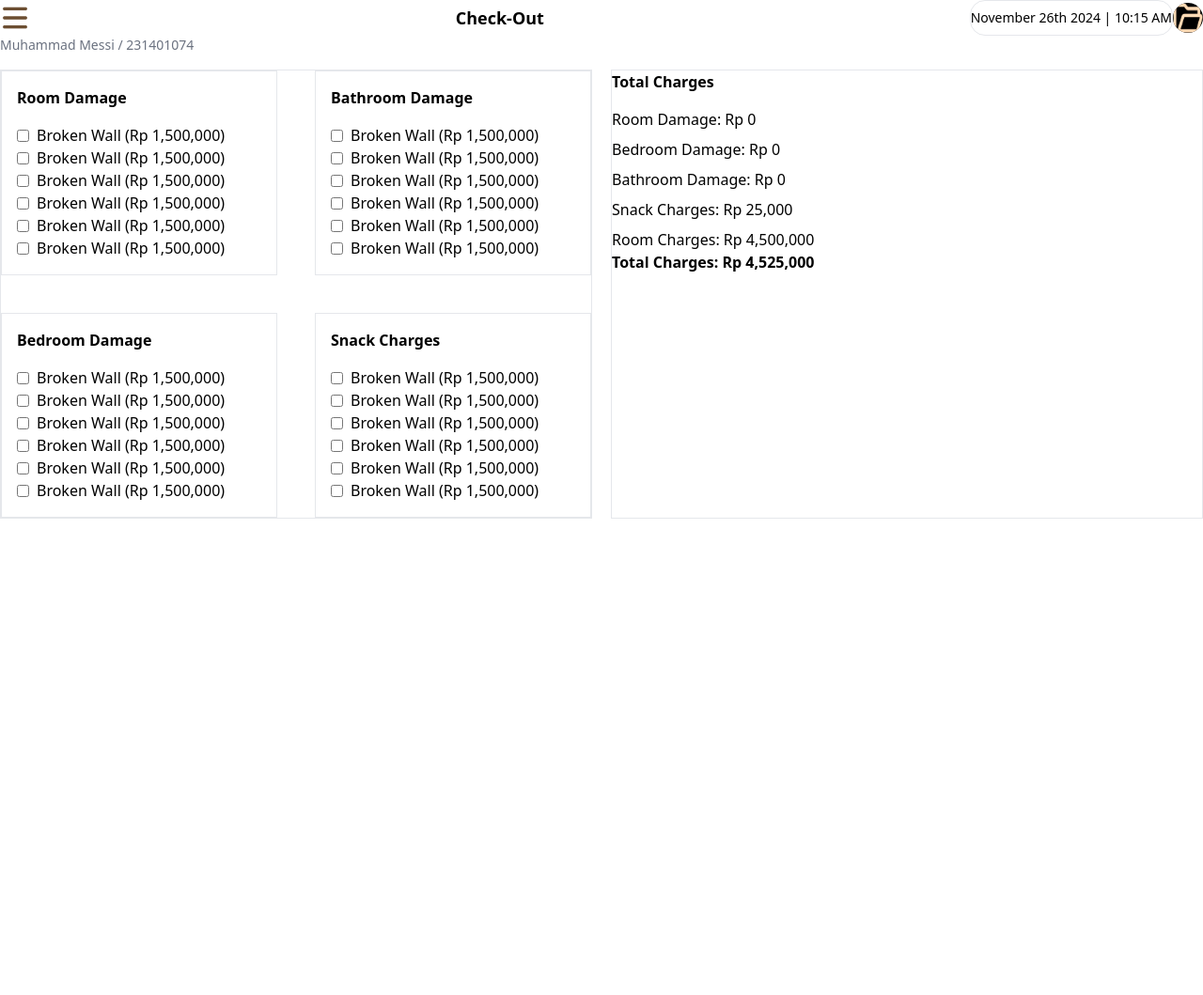
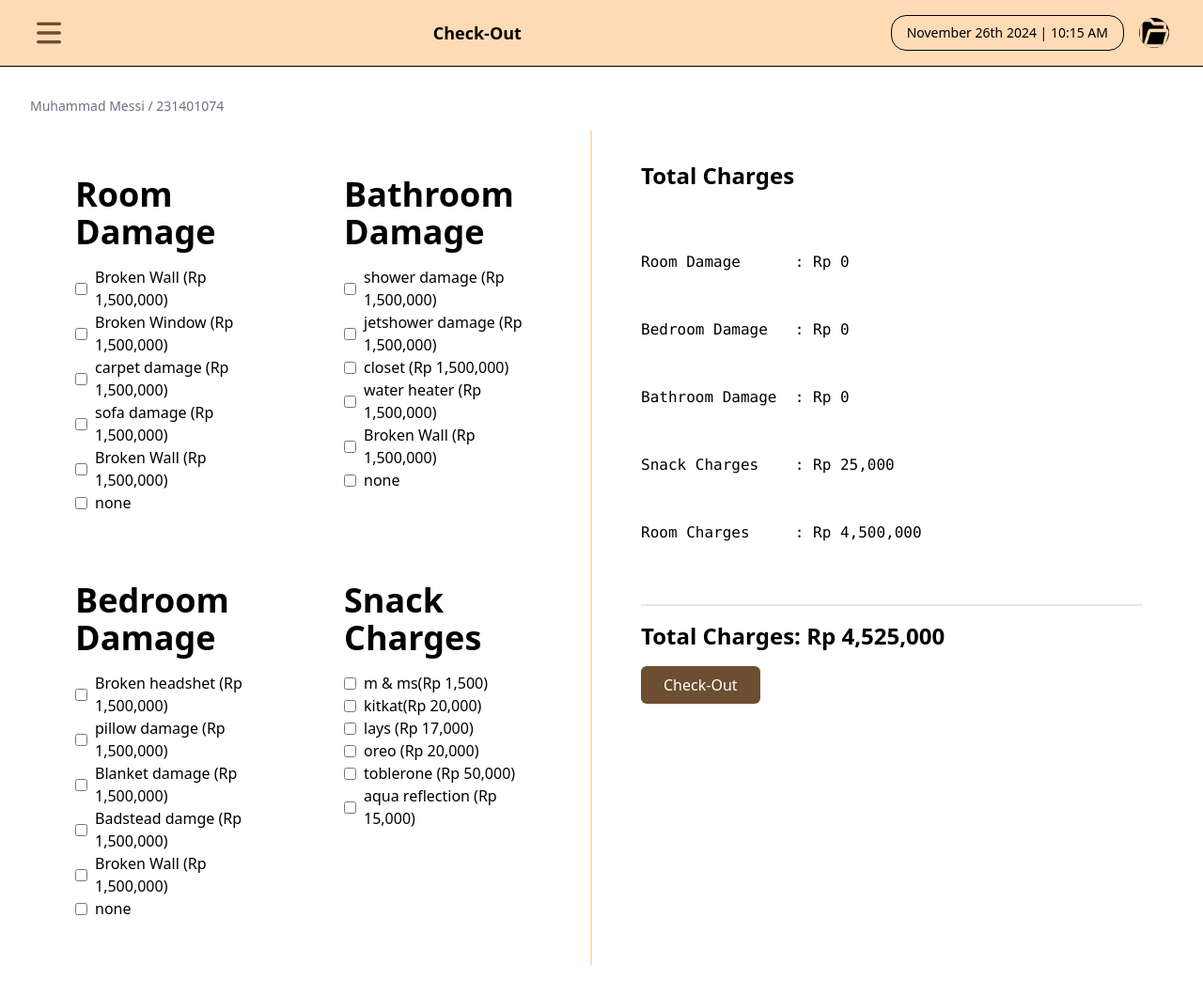
Before and after one commit to clrsahlim/BASDATWEBELIEVE, a PHP site: page /checkout2.html in a window 1280 px wide. Shown: the whole page at 94% size. Before the commit the page ends 552 px from the top, so only its background shows below. Run offline with PHP 8.4, Linux system fonts and the light colour scheme.

Commit message:
melakukan sedikit perbaikan

```diff
--- a/publik/checkout2.html
+++ b/publik/checkout2.html
@@ -27,11 +27,11 @@
   <section id="beranda" class="w-screen h-auto relative p-8">
     <h1 class="text-sm font-medium text-gray-500 mb-4">Muhammad Messi / 231401074</h1>
 
-    <div class="grid grid-cols-2 gap-5">
+    <div class="grid grid-cols-2  gap-5">
       <!-- Left Content -->
-      <div class="border border-black grid grid-cols-2 gap-10 p-8">
+      <div class=" border-r-2 border-cream grid grid-cols-2 gap-10 p-8">
         <!-- Room Damage -->
-        <div class="border p-4">
+        <div class=" p-4">
           <h1 class="text-4xl mb-4 font-semibold">Room Damage</h1>
           <form class="space-y-2">
             <div class="flex items-center">
@@ -44,7 +44,21 @@
           <form class="space-y-2">
             <div class="flex items-center">
               <input type="checkbox" class="mr-2">
-              <label>Broken Wall (Rp 1,500,000)</label>
+              <label>Broken Window (Rp 1,500,000)</label>
+            </div>
+            <!-- Repeat other checkboxes -->
+          </form>
+          <form class="space-y-2">
+            <div class="flex items-center">
+              <input type="checkbox" class="mr-2">
+              <label>carpet damage (Rp 1,500,000)</label>
+            </div>
+            <!-- Repeat other checkboxes -->
+          </form>
+          <form class="space-y-2">
+            <div class="flex items-center">
+              <input type="checkbox" class="mr-2">
+              <label>sofa damage (Rp 1,500,000)</label>
             </div>
             <!-- Repeat other checkboxes -->
           </form>
@@ -58,7 +72,42 @@
           <form class="space-y-2">
             <div class="flex items-center">
               <input type="checkbox" class="mr-2">
-              <label>Broken Wall (Rp 1,500,000)</label>
+              <label>none </label>
+            </div>
+            <!-- Repeat other checkboxes -->
+          </form>
+
+        </div>
+
+        <!-- Bathroom Damage -->
+        <div class=" p-4">
+          <h1 class="text-4xl mb-4 font-semibold">Bathroom Damage</h1>
+          <form class="space-y-2">
+            <div class="flex items-center">
+              <input type="checkbox" class="mr-2">
+              <label>shower damage (Rp 1,500,000)</label>
+            </div>
+            <!-- Repeat other checkboxes -->
+          </form>
+
+          <form class="space-y-2">
+            <div class="flex items-center">
+              <input type="checkbox" class="mr-2">
+              <label>jetshower damage (Rp 1,500,000)</label>
+            </div>
+            <!-- Repeat other checkboxes -->
+          </form>
+          <form class="space-y-2">
+            <div class="flex items-center">
+              <input type="checkbox" class="mr-2">
+              <label>closet (Rp 1,500,000)</label>
+            </div>
+            <!-- Repeat other checkboxes -->
+          </form>
+          <form class="space-y-2">
+            <div class="flex items-center">
+              <input type="checkbox" class="mr-2">
+              <label>water heater (Rp 1,500,000)</label>
             </div>
             <!-- Repeat other checkboxes -->
           </form>
@@ -72,20 +121,19 @@
           <form class="space-y-2">
             <div class="flex items-center">
               <input type="checkbox" class="mr-2">
-              <label>Broken Wall (Rp 1,500,000)</label>
+              <label>none</label>
             </div>
             <!-- Repeat other checkboxes -->
           </form>
-
         </div>
 
-        <!-- Bathroom Damage -->
-        <div class="border p-4">
-          <h1 class="text-4xl mb-4 font-semibold">Bathroom Damage</h1>
+        <!-- Bedroom Damage -->
+        <div class="p-4">
+          <h1 class="text-4xl mb-4 font-semibold">Bedroom Damage</h1>
           <form class="space-y-2">
             <div class="flex items-center">
               <input type="checkbox" class="mr-2">
-              <label>Broken Wall (Rp 1,500,000)</label>
+              <label>Broken headshet (Rp 1,500,000)</label>
             </div>
             <!-- Repeat other checkboxes -->
           </form>
@@ -93,7 +141,21 @@
           <form class="space-y-2">
             <div class="flex items-center">
               <input type="checkbox" class="mr-2">
-              <label>Broken Wall (Rp 1,500,000)</label>
+              <label>pillow damage (Rp 1,500,000)</label>
+            </div>
+            <!-- Repeat other checkboxes -->
+          </form>
+          <form class="space-y-2">
+            <div class="flex items-center">
+              <input type="checkbox" class="mr-2">
+              <label>Blanket damage (Rp 1,500,000)</label>
+            </div>
+            <!-- Repeat other checkboxes -->
+          </form>
+          <form class="space-y-2">
+            <div class="flex items-center">
+              <input type="checkbox" class="mr-2">
+              <label>Badstead damge (Rp 1,500,000)</label>
             </div>
             <!-- Repeat other checkboxes -->
           </form>
@@ -107,33 +169,19 @@
           <form class="space-y-2">
             <div class="flex items-center">
               <input type="checkbox" class="mr-2">
-              <label>Broken Wall (Rp 1,500,000)</label>
-            </div>
-            <!-- Repeat other checkboxes -->
-          </form>
-          <form class="space-y-2">
-            <div class="flex items-center">
-              <input type="checkbox" class="mr-2">
-              <label>Broken Wall (Rp 1,500,000)</label>
-            </div>
-            <!-- Repeat other checkboxes -->
-          </form>
-          <form class="space-y-2">
-            <div class="flex items-center">
-              <input type="checkbox" class="mr-2">
-              <label>Broken Wall (Rp 1,500,000)</label>
+              <label>none</label>
             </div>
             <!-- Repeat other checkboxes -->
           </form>
         </div>
 
-        <!-- Bedroom Damage -->
-        <div class="border p-4">
-          <h1 class="text-4xl mb-4 font-semibold">Bedroom Damage</h1>
+        <!-- Snack Charges -->
+        <div class=" p-4">
+          <h1 class="text-4xl mb-4 font-semibold">Snack Charges</h1>
           <form class="space-y-2">
             <div class="flex items-center">
               <input type="checkbox" class="mr-2">
-              <label>Broken Wall (Rp 1,500,000)</label>
+              <label>m & ms(Rp 1,500)</label>
             </div>
             <!-- Repeat other checkboxes -->
           </form>
@@ -141,83 +189,35 @@
           <form class="space-y-2">
             <div class="flex items-center">
               <input type="checkbox" class="mr-2">
-              <label>Broken Wall (Rp 1,500,000)</label>
+              <label>kitkat(Rp 20,000)</label>
             </div>
             <!-- Repeat other checkboxes -->
           </form>
           <form class="space-y-2">
             <div class="flex items-center">
               <input type="checkbox" class="mr-2">
-              <label>Broken Wall (Rp 1,500,000)</label>
+              <label>lays (Rp 17,000)</label>
             </div>
             <!-- Repeat other checkboxes -->
           </form>
           <form class="space-y-2">
             <div class="flex items-center">
               <input type="checkbox" class="mr-2">
-              <label>Broken Wall (Rp 1,500,000)</label>
+              <label>oreo (Rp 20,000)</label>
             </div>
             <!-- Repeat other checkboxes -->
           </form>
           <form class="space-y-2">
             <div class="flex items-center">
               <input type="checkbox" class="mr-2">
-              <label>Broken Wall (Rp 1,500,000)</label>
+              <label>toblerone (Rp 50,000)</label>
             </div>
             <!-- Repeat other checkboxes -->
           </form>
           <form class="space-y-2">
             <div class="flex items-center">
               <input type="checkbox" class="mr-2">
-              <label>Broken Wall (Rp 1,500,000)</label>
-            </div>
-            <!-- Repeat other checkboxes -->
-          </form>
-        </div>
-
-        <!-- Snack Charges -->
-        <div class="border p-4">
-          <h1 class="text-4xl mb-4 font-semibold">Snack Charges</h1>
-          <form class="space-y-2">
-            <div class="flex items-center">
-              <input type="checkbox" class="mr-2">
-              <label>Broken Wall (Rp 1,500,000)</label>
-            </div>
-            <!-- Repeat other checkboxes -->
-          </form>
-
-          <form class="space-y-2">
-            <div class="flex items-center">
-              <input type="checkbox" class="mr-2">
-              <label>Broken Wall (Rp 1,500,000)</label>
-            </div>
-            <!-- Repeat other checkboxes -->
-          </form>
-          <form class="space-y-2">
-            <div class="flex items-center">
-              <input type="checkbox" class="mr-2">
-              <label>Broken Wall (Rp 1,500,000)</label>
-            </div>
-            <!-- Repeat other checkboxes -->
-          </form>
-          <form class="space-y-2">
-            <div class="flex items-center">
-              <input type="checkbox" class="mr-2">
-              <label>Broken Wall (Rp 1,500,000)</label>
-            </div>
-            <!-- Repeat other checkboxes -->
-          </form>
-          <form class="space-y-2">
-            <div class="flex items-center">
-              <input type="checkbox" class="mr-2">
-              <label>Broken Wall (Rp 1,500,000)</label>
-            </div>
-            <!-- Repeat other checkboxes -->
-          </form>
-          <form class="space-y-2">
-            <div class="flex items-center">
-              <input type="checkbox" class="mr-2">
-              <label>Broken Wall (Rp 1,500,000)</label>
+              <label>aqua reflection (Rp 15,000)</label>
             </div>
             <!-- Repeat other checkboxes -->
           </form>
@@ -225,19 +225,22 @@
       </div>
 
       <!-- Right Content (Total Charges) -->
-      <div class="border border-black p-8">
+      <div class=" p-8">
         <h1 class="text-2xl font-semibold mb-4">Total Charges</h1>
         <div class="space-y-2">
-          <p>Room Damage: Rp 0</p>
-          <p>Bedroom Damage: Rp 0</p>
-          <p>Bathroom Damage: Rp 0</p>
-          <p>Snack Charges: Rp 25,000</p>
-          <p>Room Charges: Rp 4,500,000</p>
+          <pre>
+
+            <p>Room Damage      : Rp 0</p>
+            <p>Bedroom Damage   : Rp 0</p>
+            <p>Bathroom Damage  : Rp 0</p>
+            <p>Snack Charges    : Rp 25,000</p>
+            <p>Room Charges     : Rp 4,500,000</p>
+          </pre>
         </div>
         <div class="border-t-2 pt-4 mt-4">
           <p class="text-2xl font-bold">Total Charges: Rp 4,525,000</p>
         </div>
-        <button class="bg-yellow-500 text-white px-6 py-2 rounded-md mt-4 hover:bg-yellow-600">
+        <button class="bg-[#6C4E31] text-white px-6 py-2 rounded-md mt-4 hover:bg-yellow-600">
           Check-Out
         </button>
       </div>
--- a/publik/css/style.css
+++ b/publik/css/style.css
@@ -599,6 +599,10 @@ video {
   right: 1.25rem;
 }
 
+.top-0 {
+  top: 0px;
+}
+
 .top-10 {
   top: 2.5rem;
 }
@@ -607,12 +611,12 @@ video {
   top: 1.25rem;
 }
 
+.z-10 {
+  z-index: 10;
+}
+
 .z-50 {
   z-index: 50;
-}
-
-.m-10 {
-  margin: 2.5rem;
 }
 
 .m-5 {
@@ -659,6 +663,10 @@ video {
   margin-top: 0.75rem;
 }
 
+.mt-4 {
+  margin-top: 1rem;
+}
+
 .mt-5 {
   margin-top: 1.25rem;
 }
@@ -689,6 +697,10 @@ video {
 
 .h-8 {
   height: 2rem;
+}
+
+.h-auto {
+  height: auto;
 }
 
 .h-screen {
@@ -725,6 +737,10 @@ video {
 
 .w-full {
   width: 100%;
+}
+
+.w-screen {
+  width: 100vw;
 }
 
 .flex-1 {
@@ -775,6 +791,10 @@ video {
   gap: 0.5rem;
 }
 
+.gap-4 {
+  gap: 1rem;
+}
+
 .gap-5 {
   gap: 1.25rem;
 }
@@ -801,13 +821,61 @@ video {
   border-radius: 9999px;
 }
 
+.rounded-md {
+  border-radius: 0.375rem;
+}
+
 .border {
   border-width: 1px;
+}
+
+.border-b {
+  border-bottom-width: 1px;
+}
+
+.border-t-2 {
+  border-top-width: 2px;
+}
+
+.border-r {
+  border-right-width: 1px;
+}
+
+.border-r-2 {
+  border-right-width: 2px;
+}
+
+.border-black {
+  --tw-border-opacity: 1;
+  border-color: rgb(0 0 0 / var(--tw-border-opacity, 1));
 }
 
 .border-coklat {
   --tw-border-opacity: 1;
   border-color: rgb(108 78 49 / var(--tw-border-opacity, 1));
+}
+
+.border-\[\] {
+  border-color: ;
+}
+
+.border-\[\#\] {
+  border-color: #;
+}
+
+.border-cream {
+  --tw-border-opacity: 1;
+  border-color: rgb(255 219 181 / var(--tw-border-opacity, 1));
+}
+
+.bg-\[\#6C4E31\] {
+  --tw-bg-opacity: 1;
+  background-color: rgb(108 78 49 / var(--tw-bg-opacity, 1));
+}
+
+.bg-\[\#FFDBB5\] {
+  --tw-bg-opacity: 1;
+  background-color: rgb(255 219 181 / var(--tw-bg-opacity, 1));
 }
 
 .bg-black {
@@ -869,14 +937,38 @@ video {
   padding: 1.5rem;
 }
 
+.p-8 {
+  padding: 2rem;
+}
+
 .px-3 {
   padding-left: 0.75rem;
   padding-right: 0.75rem;
 }
 
+.px-4 {
+  padding-left: 1rem;
+  padding-right: 1rem;
+}
+
+.px-6 {
+  padding-left: 1.5rem;
+  padding-right: 1.5rem;
+}
+
+.px-9 {
+  padding-left: 2.25rem;
+  padding-right: 2.25rem;
+}
+
 .py-2 {
   padding-top: 0.5rem;
   padding-bottom: 0.5rem;
+}
+
+.py-4 {
+  padding-top: 1rem;
+  padding-bottom: 1rem;
 }
 
 .pb-5 {
@@ -899,6 +991,10 @@ video {
   padding-right: 0.75rem;
 }
 
+.pt-4 {
+  padding-top: 1rem;
+}
+
 .text-left {
   text-align: left;
 }
@@ -911,9 +1007,19 @@ video {
   font-family: Audiowide;
 }
 
+.text-2xl {
+  font-size: 1.5rem;
+  line-height: 2rem;
+}
+
 .text-3xl {
   font-size: 1.875rem;
   line-height: 2.25rem;
+}
+
+.text-4xl {
+  font-size: 2.25rem;
+  line-height: 2.5rem;
 }
 
 .text-5xl {
@@ -1057,6 +1163,11 @@ video {
   --tw-text-opacity: 0.5;
 }
 
+.hover\:bg-yellow-600:hover {
+  --tw-bg-opacity: 1;
+  background-color: rgb(202 138 4 / var(--tw-bg-opacity, 1));
+}
+
 .focus\:border-coklat:focus {
   --tw-border-opacity: 1;
   border-color: rgb(108 78 49 / var(--tw-border-opacity, 1));
```
